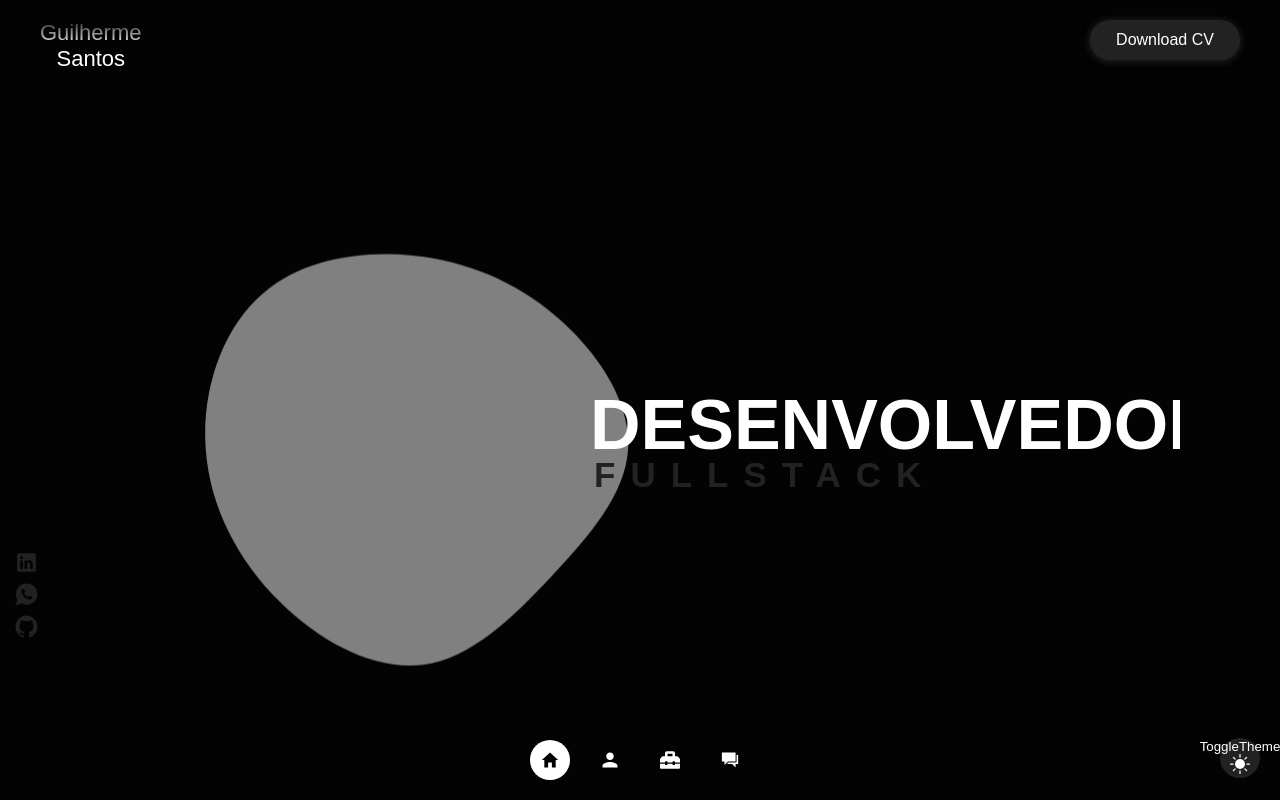
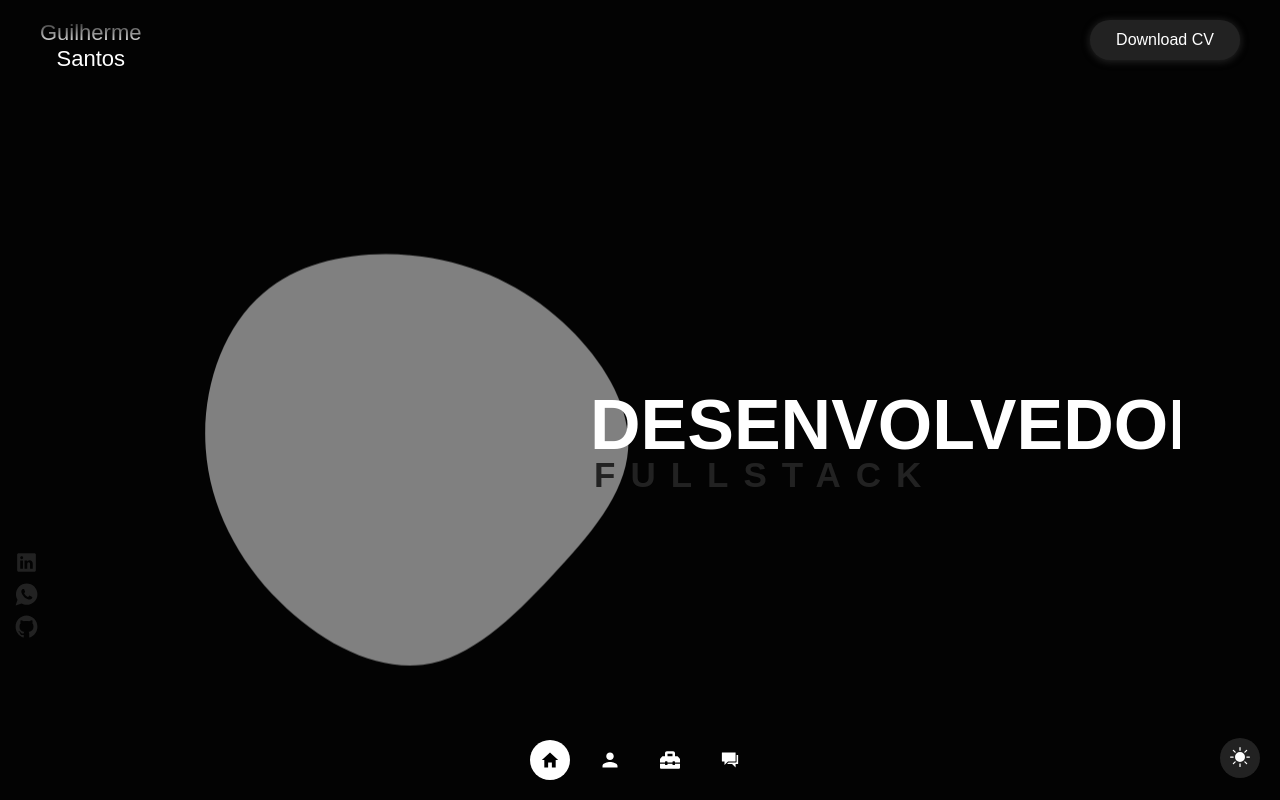
Before and after one commit to GuilhermeDevv/portfolio2.0, a React (Vite) app: page / in a window 1280 px wide. Built offline with nearby package versions, Linux system fonts and the light colour scheme.

Commit message:
adjustment for seo

```diff
--- a/src/components/ToggleTheme/styles.ts
+++ b/src/components/ToggleTheme/styles.ts
@@ -25,6 +25,9 @@ export const Content = styled.div`
 export const Button = styled.button`
   background-color: transparent;
   border: none;
+  & span {
+    display: none;
+  }
   &:hover {
     transform: scale(1.2);
   }
```
